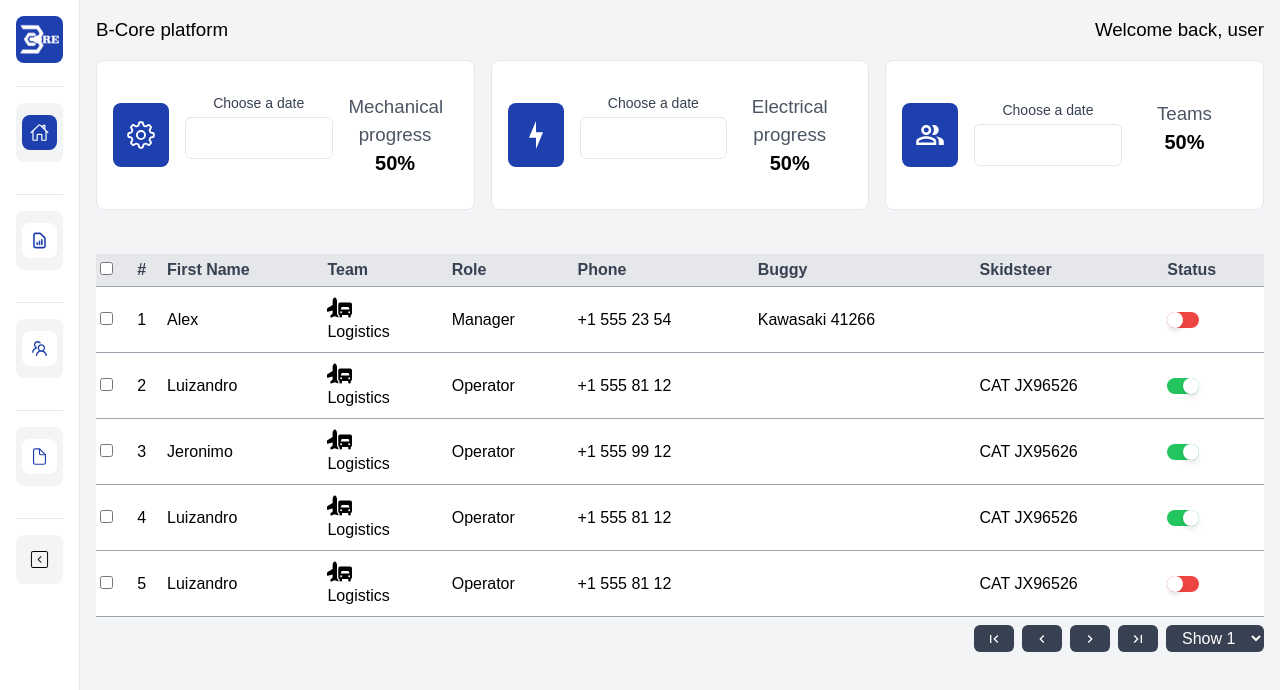
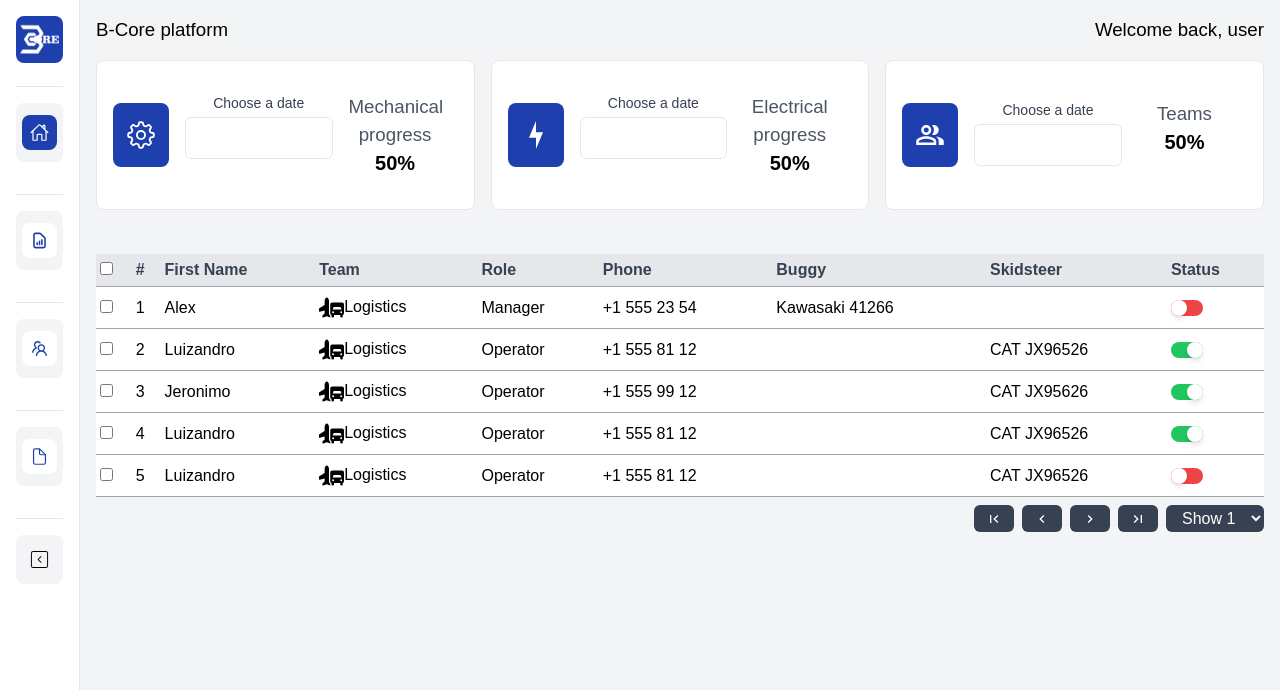
Before and after one commit to LMartin1998/BCorePlatform-Deploy, a Next.js app: page /teams in a window 1280 px wide. Shown: the top 690 px of the page. Built offline with nearby package versions, Linux system fonts and the light colour scheme.

Commit message:
role colors and switch

```diff
--- a/src/app/Components/TeamsTableComponent.jsx
+++ b/src/app/Components/TeamsTableComponent.jsx
@@ -39,7 +39,7 @@ export default function TeamsTable() {
         {
             header: 'Team',
             accessorKey: 'team',
-            cell: row => <div>{teamLabel[row.getValue()]} {row.getValue()}</div>
+            cell: row => <div className="flex">{teamLabel[row.getValue()]} {row.getValue()}</div>
         },
         {
             header: 'Role',
```
